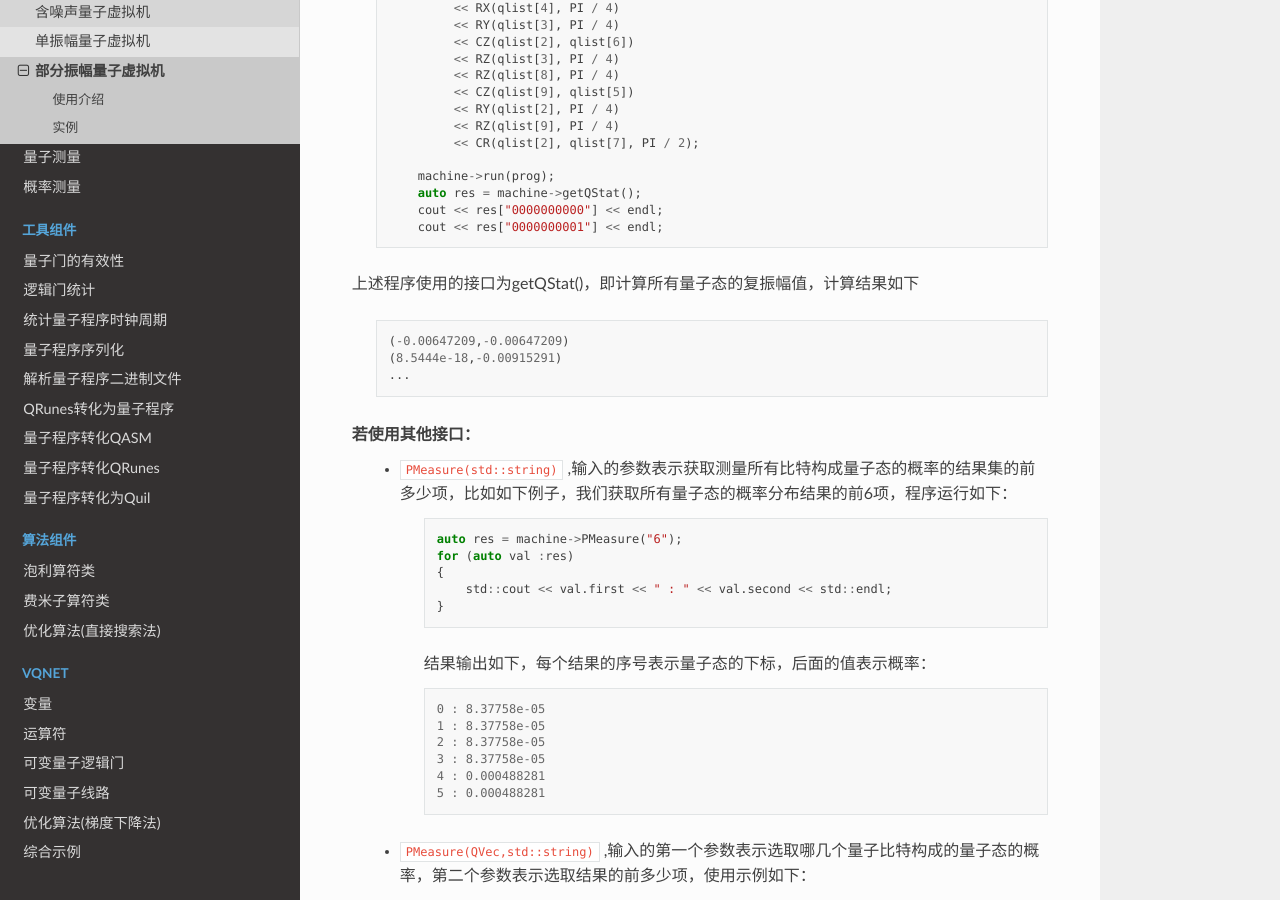
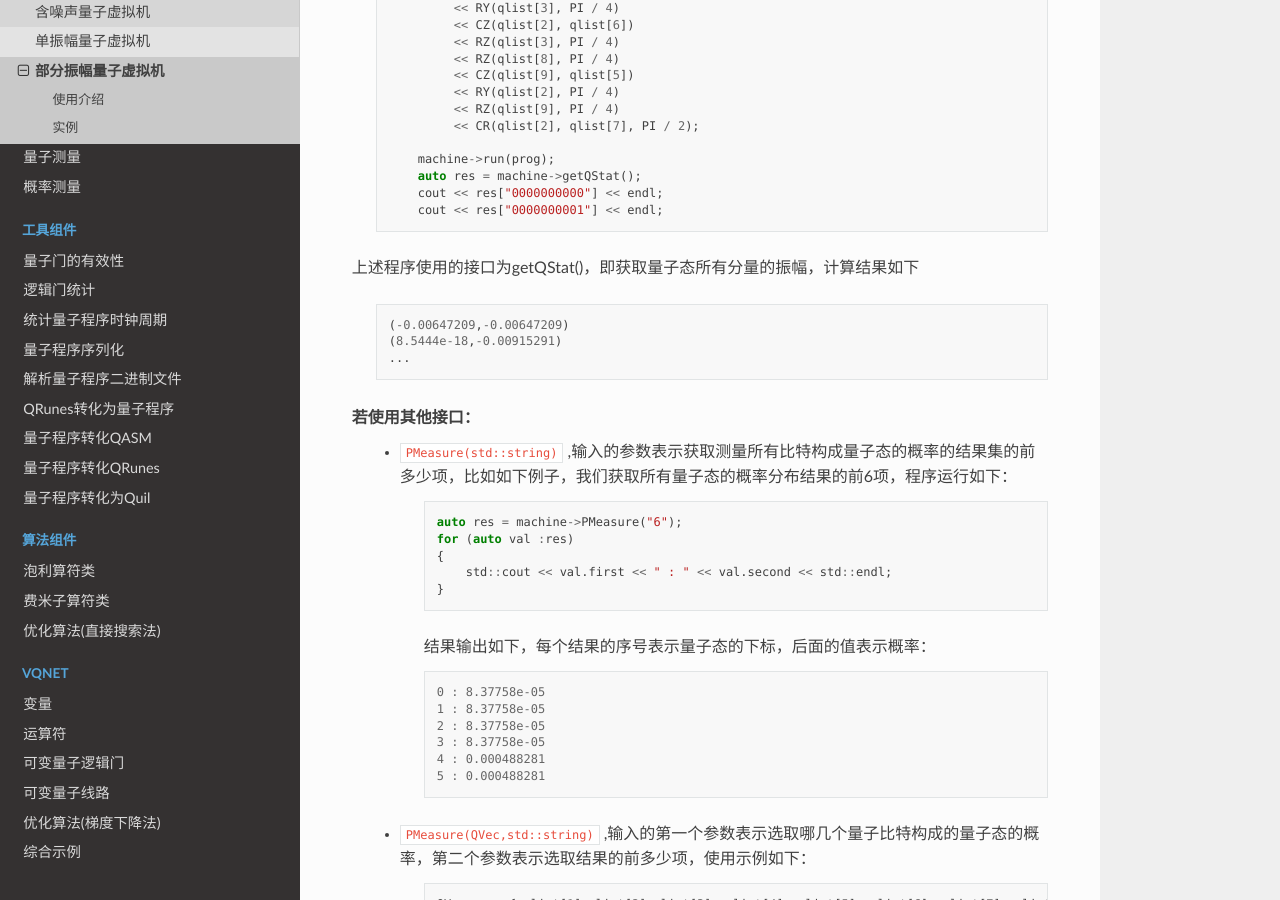
Before and after one commit to liye0005/QPanda-Toturial, a Sphinx documentation site: the page built from source/PartialAmplitude.rst, in a window 1280 px wide and 900 px high, scrolled down 1502 px. Built offline with Sphinx 7.4.7 and the Read the Docs theme 2.0.0, drawn with Linux system fonts in a browser that asks for light colours; pages that are not in the unit, such as notebooks, are missing from menus; some of the changed text lies outside the part shown.

Commit message:
更改内容

```diff
--- a/source/PartialAmplitude.rst
+++ b/source/PartialAmplitude.rst
@@ -87,7 +86,7 @@ QPanda2中设计了 ``PartialAmplitudeQVM`` 类用于运行部分振幅模拟量
             cout << res["0000000000"] << endl;
             cout << res["0000000001"] << endl;
 
-上述程序使用的接口为getQStat()，即计算所有量子态的复振幅值，计算结果如下
+上述程序使用的接口为getQStat()，即获取量子态所有分量的振幅，计算结果如下
 
     .. code-block:: c
 
--- a/source/SingleAmplitude.rst
+++ b/source/SingleAmplitude.rst
@@ -98,7 +98,7 @@ QPanda2中设计了 ``SingleAmplitudeQVM`` 类用于运行单振幅模拟量子
             cout << res["0000000000"] << endl;
             cout << res["0000000001"] << endl;
 
-    getQStat()接口表示输出计算后的量子态复振幅，输出结果用map容器保存，key为量子态对应的字符串，value为对应的振幅，上述程序的计算结果如下
+    getQStat()接口表示获取量子态所有分量的振幅，输出结果用map容器保存，key为量子态对应的字符串，value为对应的振幅，上述程序的计算结果如下
 
     .. code-block:: c
 
```
Also changed, not shown: other parts of source/PartialAmplitude.rst (+0 -1 lines).
